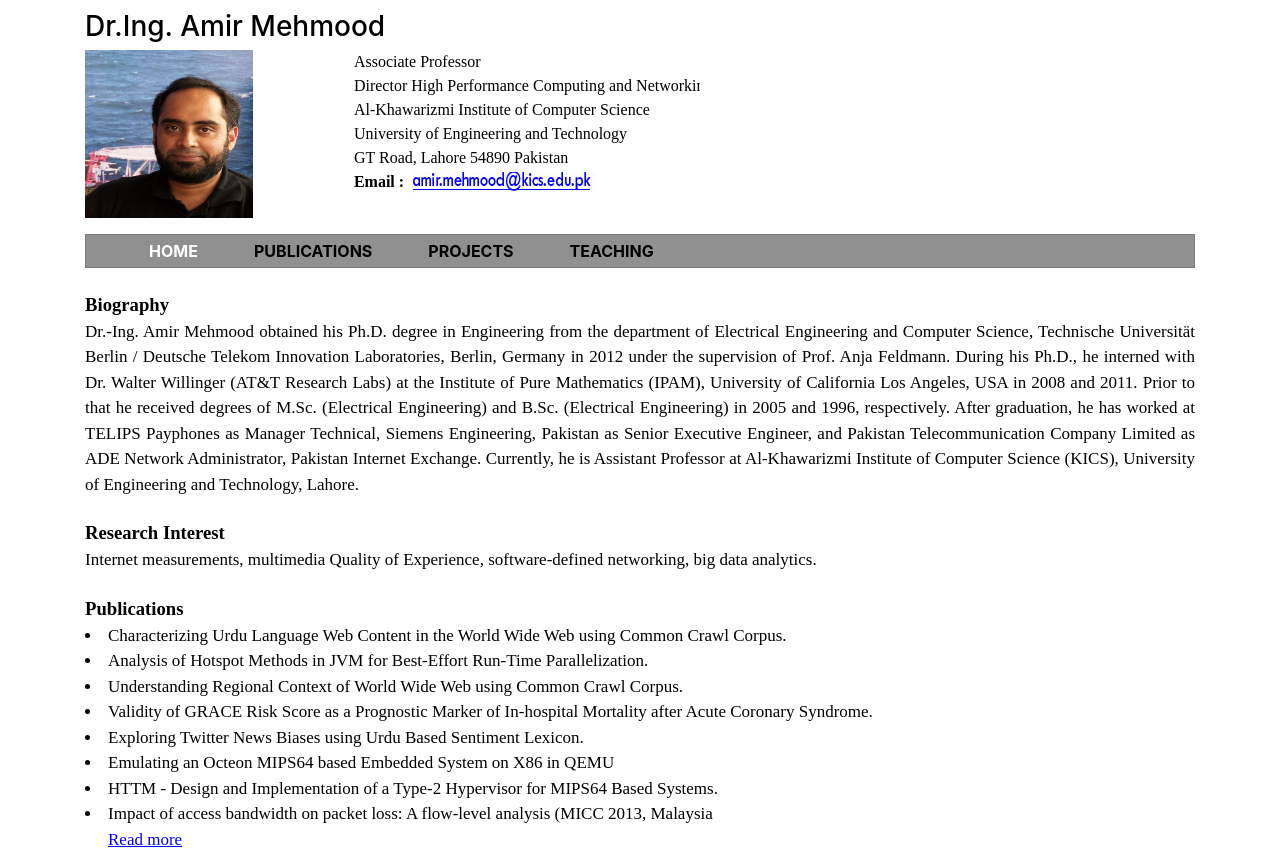
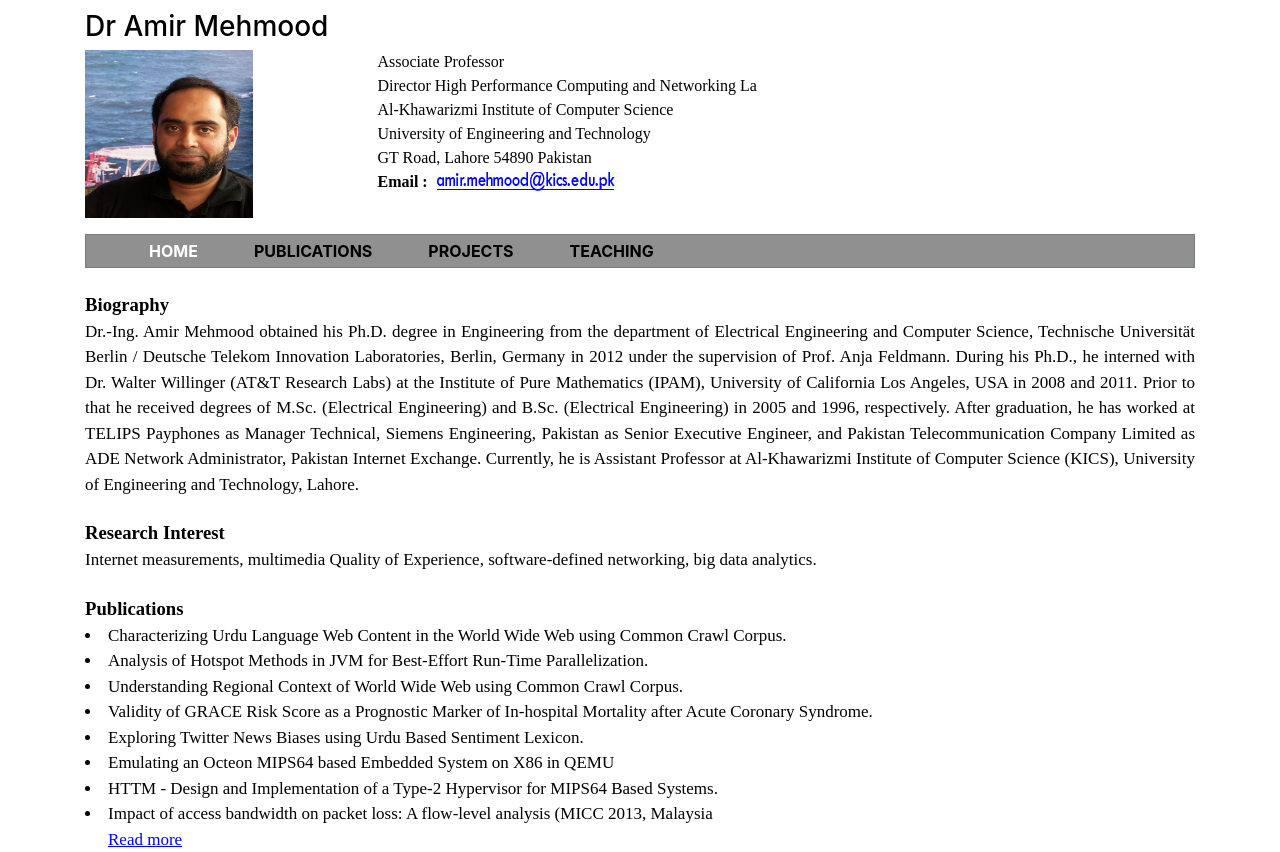
Before and after one commit to amir-mehmood/am.github.io, a plain HTML site: page index.html in a window 1280 px wide. Shown: the top 852 px of the page. Drawn offline with Linux system fonts and the light colour scheme.

Commit message:
Update index.html

```diff
--- a/index.html
+++ b/index.html
@@ -98,7 +98,7 @@ padding-bottom:10px;
 
 <div class="col-xl-12 col-lg-12 col-md-12 col-sm-12 col-xs-12">
 <p style='margin:1%;text-indent:.5in;'>
-<h3 style="color:black">Dr.Ing. Amir Mehmood</h3>
+<h3 style="color:black">Dr Amir Mehmood</h3>
 
 </div>
 
@@ -106,14 +106,14 @@ padding-bottom:10px;
 <div class="row" style="margin:0px;">
 <div class="col-xl-4 col-lg-4 col-md-4 col-sm-4 col-xs-4">
 <figure>
-<img src="imgs/amir.jpg" alt="Dr.Ing.Amir Mehmood" width="168" height="168"/>
+<img src="imgs/amir.jpg" alt="Dr Amir Mehmood" width="168" height="168"/>
 </figure>
 </div>
 <div class="col-xl-1 col-lg-1 col-md-1 col-sm-1 col-xs-1"></div>
 <div class="col-xl-7 col-lg-7 col-md-7 co-sm-7 col-xs-7" style="font-family:'Tw Cen MT';
     color:black;">
 <p class='personal_info'>Associate Professor</p>
-<p class='personal_info'>Director High Performance Computing and Networking Lab</p>
+<p class='personal_info'>Director High Performance Computing and Networking Lab HPCNL</p>
 <p class='personal_info'>Al-Khawarizmi Institute of Computer Science</p>
 <p class='personal_info'>University of Engineering and Technology</p>
 <p class='personal_info'>GT Road, Lahore 54890 Pakistan</p>
```
